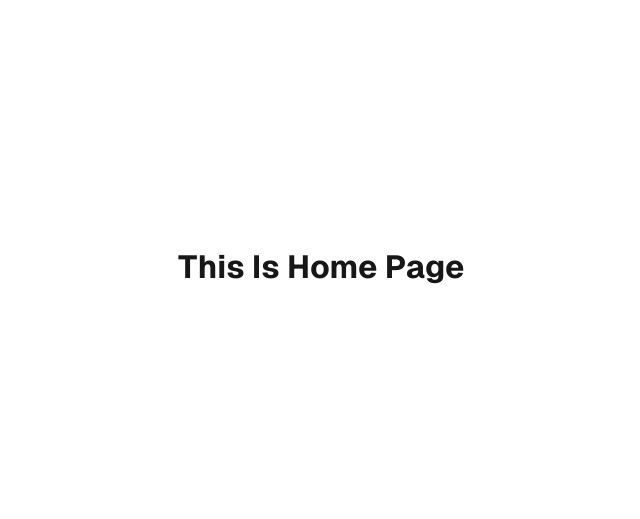
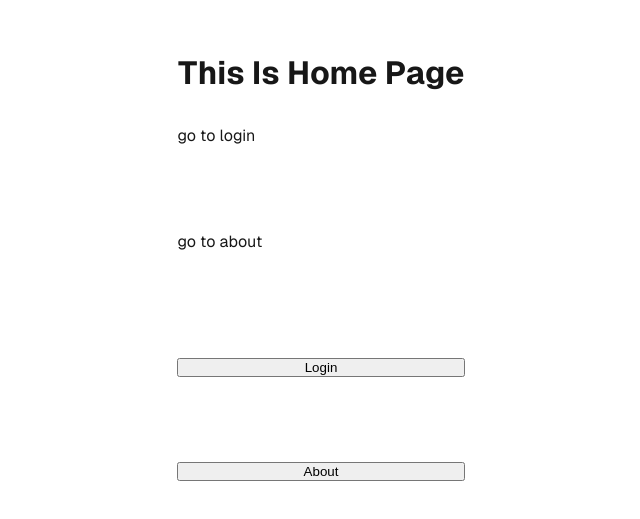
Before and after one commit to Samiransetua1234/next, a Next.js app: page / in a window 1280 px wide. Shown: the part 133-652 px from the top of the page, without its empty margins (319-959 px from the left). Built offline with nearby package versions, Linux system fonts and the light colour scheme.

Commit message:
starting with nested routing

```diff
--- a/src/app/about/page.js
+++ b/src/app/about/page.js
@@ -1,9 +1,13 @@
+'use client'
 
+import { useRouter } from "next/navigation"
 
 const About = () =>{
+    const router = useRouter()
     return(
         <div>
             <h1>This Is About Page</h1>
+            <button onClick={() => router.push("/")}>Go To Home</button>
         </div>
     )
 }
--- a/src/app/login/page.js
+++ b/src/app/login/page.js
@@ -1,9 +1,11 @@
+import Link from "next/link";
 import React from "react";
 
 function page() {
   return (
     <div>
       <h1>This is login page</h1>
+      <Link href="/">go to Home </Link>
     </div>
   );
 }
--- a/src/app/page.js
+++ b/src/app/page.js
@@ -1,9 +1,16 @@
 "use client";
 import { useState } from "react";
 import styles from "./page.module.css";
+import Link from "next/link";
+import { useRouter } from "next/navigation";
 
 export default function Home() {
   const [name, setName] = useState("Samiran");
+  const router = useRouter()
+  const navigation = (route)=>{
+    router.push(route)
+  }
+
   const fruit = (item) => {
     // alert(item)
     setName(item);
@@ -22,6 +29,14 @@ export default function Home() {
         <InnerComp/>
         {InnerComp()} */}
         <h1>This Is Home Page</h1>
+        <Link href="/login">go to login </Link>
+        <br />
+        <Link href="/about">go to about </Link>
+        <br />
+        <br />
+        <button onClick={() => navigation("/login")}>Login</button>
+        <br/>
+        <button onClick={() => navigation("/about")}>About</button>
       </main>
     </div>
   );
```
